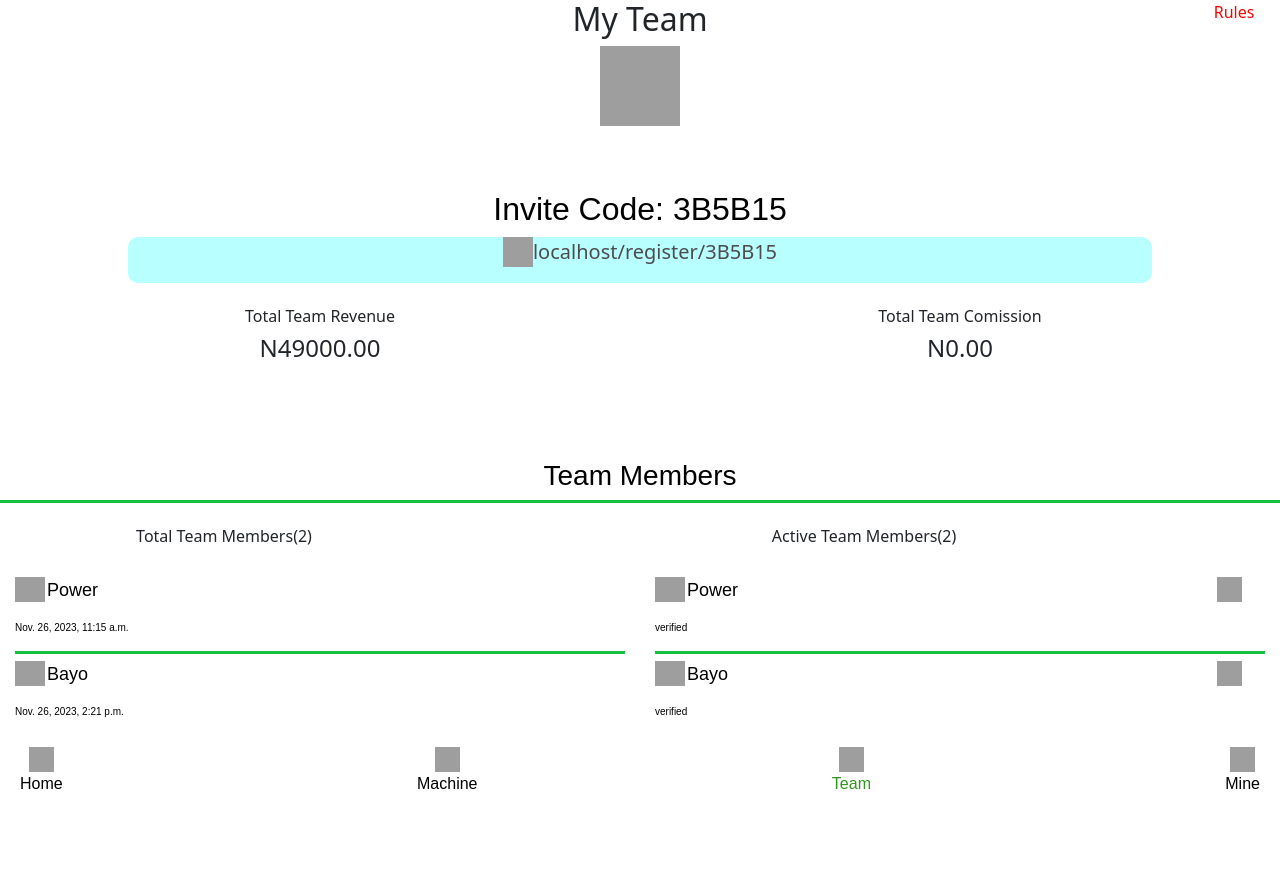
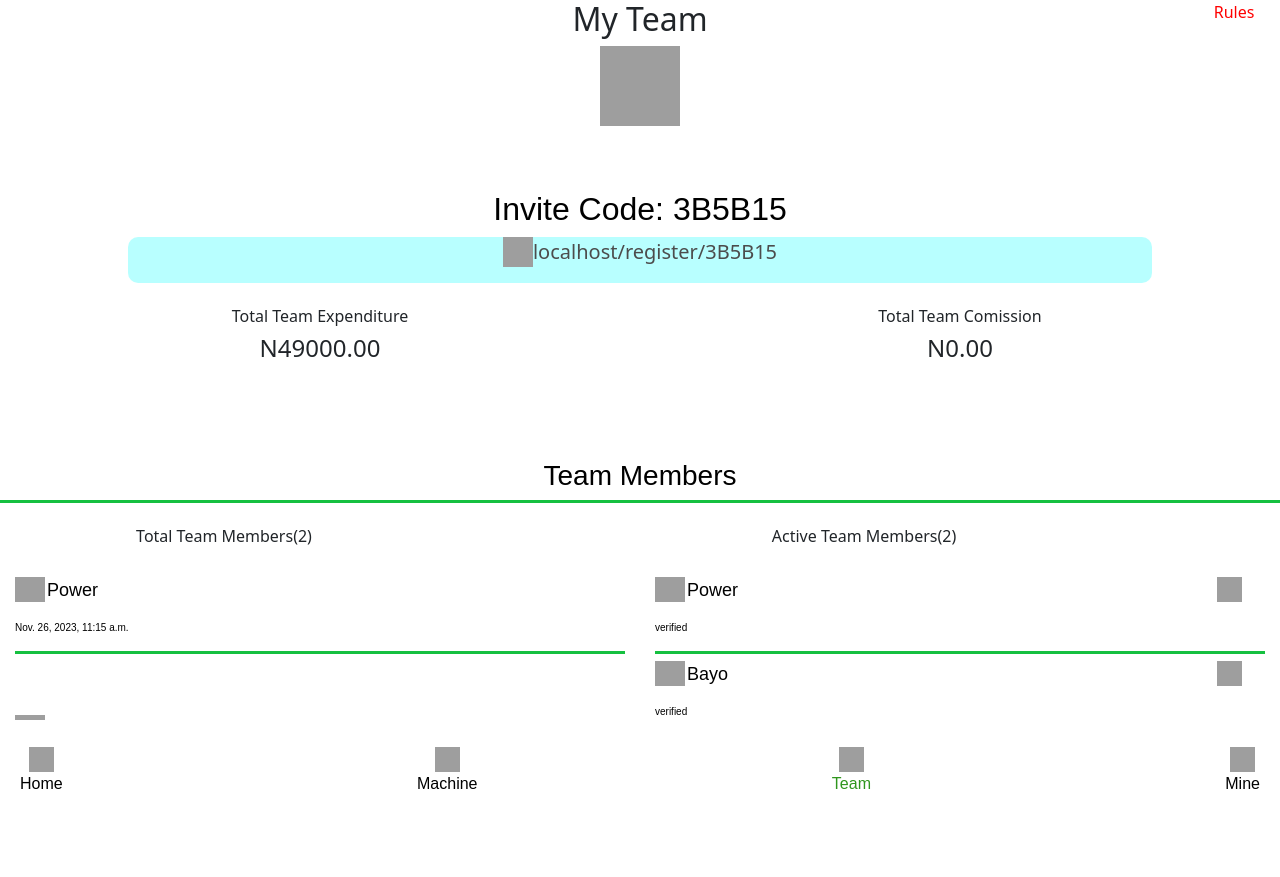
Before and after one commit to JibrilOla/farmpower, a Django app: page /team/ in a window 1280 px wide. Before the commit the page ends 789 px from the top, so only its background shows below. Run offline with Django 4.2, Linux system fonts and the light colour scheme; a user stored in the database is signed in; data comes from the database, SQL or seed files in the repository; some libraries are stand-ins or nearby versions; grey boxes are pictures that could not be loaded.

Commit message:
team.html

```diff
--- a/templates/sitepages/team.html
+++ b/templates/sitepages/team.html
@@ -65,9 +65,9 @@
   </div>
   <br />
 
-  <div style="display: flex;">
+  <div style="display: flex">
     <div style="width: 100%; display: flex; flex-direction: column">
-      <h6 style="text-align: center">Total Team Revenue</h6>
+      <h6 style="text-align: center">Total Team Expenditure</h6>
       <h4 style="text-align: center">N{{trecommended_revenue}}.00</h4>
     </div>
     <div style="width: 100%; display: flex; flex-direction: column">
@@ -97,7 +97,7 @@
     style="display: flex; width: 100%; justify-content: space-between"
   >
     <span style="width: 50%">
-      <h6 style=" text-align: center;width: 70%;">
+      <h6 style="text-align: center; width: 70%">
         Total Team Members({{num_recs}})
       </h6>
 
@@ -127,11 +127,12 @@
           </div>
         </div>
         <div class="hr"></div>
+        <br /><br />
         {%endfor%}
       </ul></span
     >
     <span style="width: 50%">
-      <h6 style="text-align: center;width: 70%;">
+      <h6 style="text-align: center; width: 70%">
         Active Team Members({{num_recs2}})
       </h6>
 
```
